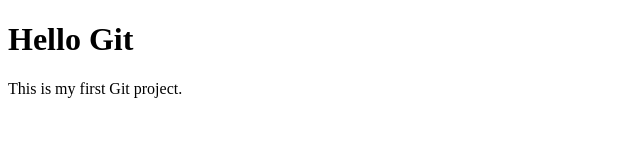
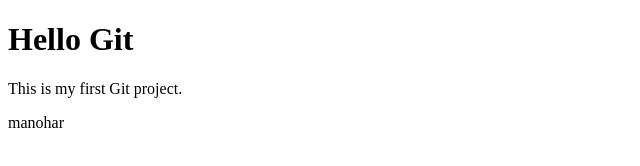
Before and after one commit to Manohar1308/MyFirstGitProject, a plain HTML site: page index.html in a window 1280 px wide. Shown: the full height of the page, 0-640 px from the left. Drawn offline with Linux system fonts and the light colour scheme.

Commit message:
second commit

```diff
--- a/index.html
+++ b/index.html
@@ -6,5 +6,6 @@
 <body>
     <h1>Hello Git </h1>
     <p>This is my first Git project.</p>
+    <p> manohar</p>
 </body>
 </html>
```
